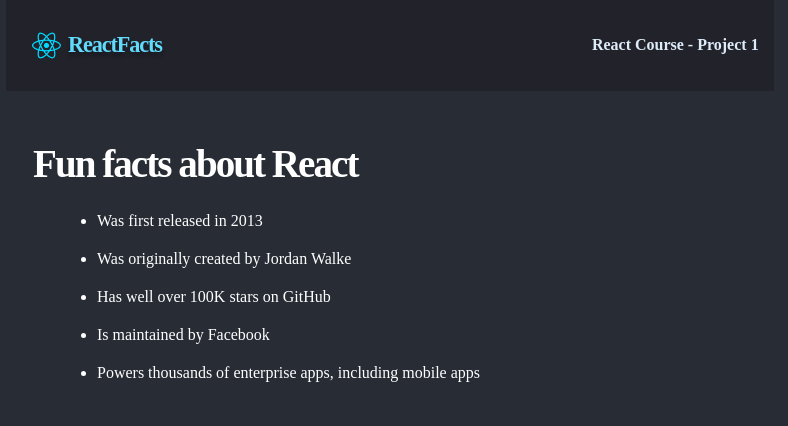
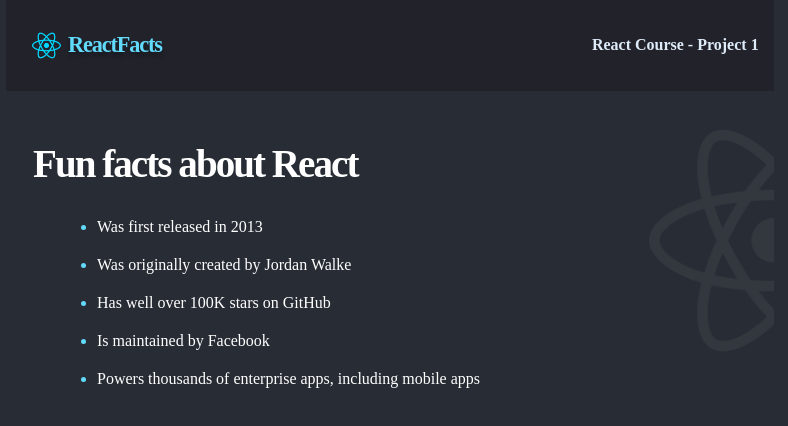
Before and after one commit to ChukwumaKingsley/ReactFacts, a React (Vite) app: page / in a window 1280 px wide. Shown: the top 426 px of the page, without its empty margins (250-1038 px from the left). Built offline with nearby package versions, Linux system fonts and the light colour scheme.

Commit message:
Added background react logo

```diff
--- a/src/App.css
+++ b/src/App.css
@@ -70,6 +70,11 @@
   letter-spacing: -1.953px;
 }
 
+.body {
+  display: flex;
+}
+
+
 .body--facts {
   margin-left: 51px;
 }
@@ -77,3 +82,16 @@
 .body--fact {
   margin-bottom: 20px;
 }
+
+.body--fact::marker {
+    margin-right: 30px;
+    size: 30px;
+    color: #61DAFB;
+}
+
+.body--background-logo {
+  width: 125px;
+  height: 222.74px;
+  margin-left: auto;
+  margin-top: 5%;
+}
--- a/src/components/Body.tsx
+++ b/src/components/Body.tsx
@@ -2,7 +2,8 @@
 
 export default function Body() {
     return (
-        <div >
+        <div className='body'>
+            <section className="body--all-text">
             <h1 className='body--title'>
             Fun facts about React
             </h1>
@@ -13,6 +14,8 @@
                 <li className='body--fact'>Is maintained by Facebook</li>
                 <li className='body--fact'>Powers thousands of enterprise apps, including mobile apps</li>
             </ul>
+            </section>
+            <img src="/logo-background.png" className='body--background-logo'/>
         </div>
     )
 }
--- a/src/components/Navbar.tsx
+++ b/src/components/Navbar.tsx
@@ -3,7 +3,7 @@
 export default function Navbar() {
     return (
         <nav >
-            <img src="../public/reactjs-icon.png" className='navbar--react-logo' />
+            <img src="/reactjs-icon.png" className='navbar--react-logo' />
             <span className='navbar--title'>ReactFacts</span>
             <span className='navbar--subtitle'>React Course - Project 1</span>
         </nav>
```
Also changed, not shown: public/logo-background.png (added).
